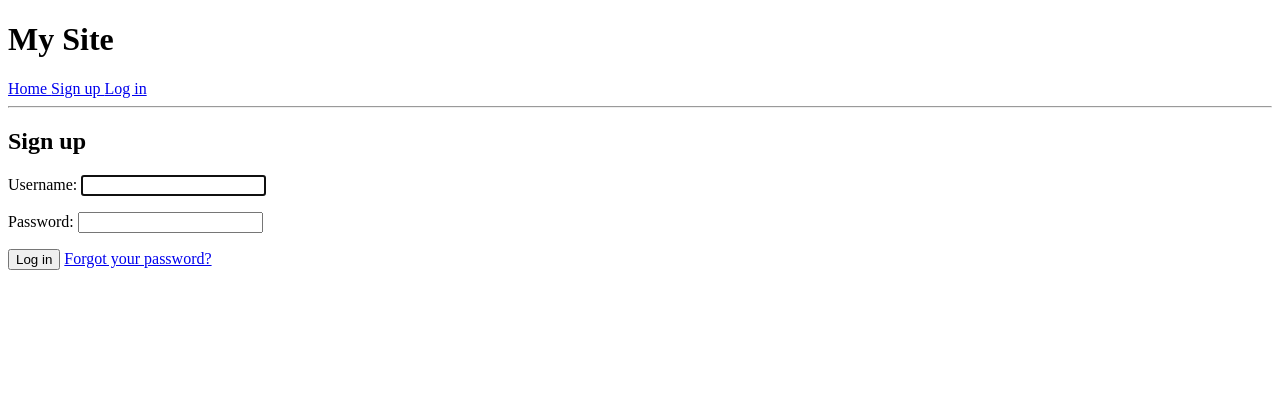
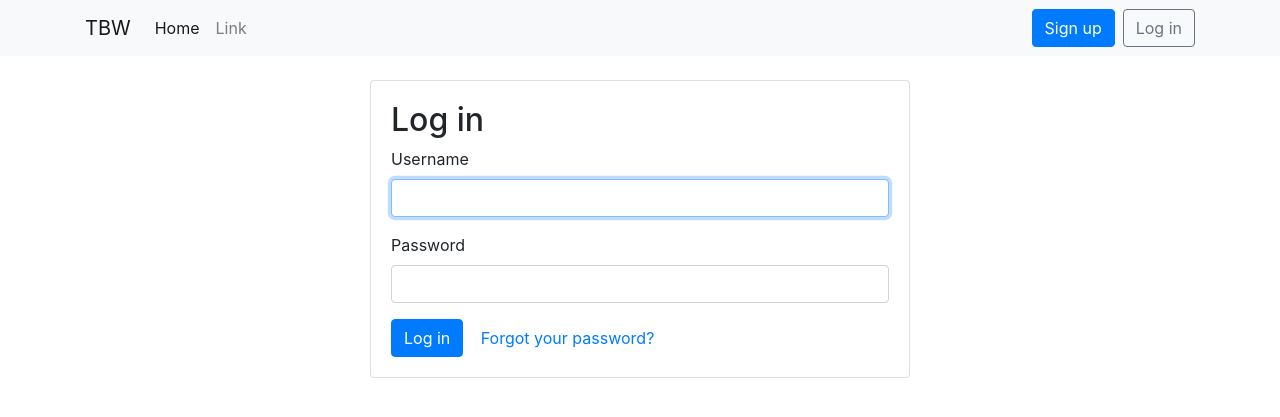
Before and after one commit to gauravj49/tbp, a Django app: page /accounts/login/ in a window 1280 px wide. Shown: the top 417 px of the page. Run offline with Django 3.2, Linux system fonts and the light colour scheme; some libraries are stand-ins or nearby versions.

Commit message:
basic setup for user login, logout and authentication

```diff
--- a/tumworkbench/templates/base.html
+++ b/tumworkbench/templates/base.html
@@ -1,29 +1,83 @@
-<!DOCTYPE html>
+<!doctype html>
 <html lang="en">
   <head>
-  <meta charset="UTF-8">
-  <title>{% block title %}TranslaTUM Bioinformatics Workbench{% endblock %}</title>
+    <!-- Required meta tags -->
+    <meta charset="utf-8">
+    <meta name="viewport" content="width=device-width, initial-scale=1, shrink-to-fit=no">
+
+    <!-- Bootstrap CSS -->
+    <link rel="stylesheet" href="https://stackpath.bootstrapcdn.com/bootstrap/4.5.0/css/bootstrap.min.css" integrity="sha384-9aIt2nRpC12Uk9gS9baDl411NQApFmC26EwAOH8WgZl5MYYxFfc+NcPb1dKGj7Sk" crossorigin="anonymous">
+
+    {% comment %} Set the title {% endcomment %}
+    <title>{% block title %} TranslaTUM Bioinformatics Workbench {% endblock %}</title>
+
+    {% comment %} Hide asterix and error list style to none {% endcomment %}
+    <style type="text/css">
+      .asteriskField {
+        display: none;
+      }
+      form .alert ul li {
+        list-style: none;
+      }
+      form .alert ul {
+        padding: 0;
+        margin: 0;
+      }
+    </style>
   </head>
+
   <body>
-  <!--  -->
-  <header>
-    <h1>My Site</h1>
-      <a href="{% url 'home' %}">Home </a>
+    <nav class="navbar navbar-expand-lg navbar-light bg-light mb-4">
+      <div class="container">
+        <a class="navbar-brand" href="{% url 'home' %}">TBW</a>
+        <button class="navbar-toggler" type="button" data-toggle="collapse" data-target="#navbarSupportedContent" aria-controls="navbarSupportedContent" aria-expanded="false" aria-label="Toggle navigation">
+          <span class="navbar-toggler-icon"></span>
+        </button>
+
+        <div class="collapse navbar-collapse" id="navbarSupportedContent">
+          <ul class="navbar-nav mr-auto">
+            <li class="nav-item active">
+              <a class="nav-link" href="{% url 'home' %}">Home <span class="sr-only">(current)</span></a>
+            </li>
+            <li class="nav-item">
+              <a class="nav-link" href="#">Link</a>
+            </li>
+          </ul>
+          {% comment %} Add a dropdown {% endcomment %}
           {% if user.is_authenticated %}
-        <a href="{% url 'password_change' %}">Change password </a>
-        <a href="{% url 'logout' %}">Log out </a>
-        <strong> You are logged in as {{ user.username }} </strong>
+            <ul class="navbar-nav">
+              <li class="nav-item dropdown">
+                <a class="nav-link dropdown-toggle" href="#" id="navbarDropdown" role="button" data-toggle="dropdown" aria-haspopup="true" aria-expanded="false">
+                  {{ user.username }}
+                </a>
+                <div class="dropdown-menu dropdown-menu-right" aria-labelledby="navbarDropdown">
+                  <a class="dropdown-item" href="{% url 'password_change' %}">Change password </a>
+                  <div class="dropdown-divider"></div>
+                  <a class="dropdown-item" href="{% url 'logout' %}">Log out </a>
+                </div>
+              </li>
+            </ul>
           {% else %}
-        <a href="{% url 'signup' %}">Sign up </a>
-        <a href="{% url 'login' %}">Log in </a>
+            <form class="form-inline my-2 my-lg-0">
+              <a href="{% url 'signup' %}" class="btn btn-primary mr-2"> Sign up </a>
+              <a href="{% url 'login'  %}" class="btn btn-outline-secondary"> Log in  </a>
+            </form>
           {% endif %}
-    <hr>
-  </header>
+        </div>
+      </div>
+    </nav>
 
+    {% comment %} Main Body {% endcomment %}
+    <div class="container">
       <main>
         {% block content %}
         {% endblock %}
       </main>
-
+    </div>
+    <!-- Optional JavaScript -->
+    <!-- jQuery first, then Popper.js, then Bootstrap JS -->
+    <script src="https://code.jquery.com/jquery-3.5.1.slim.min.js" integrity="sha384-DfXdz2htPH0lsSSs5nCTpuj/zy4C+OGpamoFVy38MVBnE+IbbVYUew+OrCXaRkfj" crossorigin="anonymous"></script>
+    <script src="https://cdn.jsdelivr.net/npm/popper.js@1.16.0/dist/umd/popper.min.js" integrity="sha384-Q6E9RHvbIyZFJoft+2mJbHaEWldlvI9IOYy5n3zV9zzTtmI3UksdQRVvoxMfooAo" crossorigin="anonymous"></script>
+    <script src="https://stackpath.bootstrapcdn.com/bootstrap/4.5.0/js/bootstrap.min.js" integrity="sha384-OgVRvuATP1z7JjHLkuOU7Xw704+h835Lr+6QL9UvYjZE3Ipu6Tp75j7Bh/kR0JKI" crossorigin="anonymous"></script>
   </body>
 </html>
--- a/tumworkbench/templates/registration/login.html
+++ b/tumworkbench/templates/registration/login.html
@@ -1,11 +1,22 @@
 {% extends 'base.html' %}
 
+{% load widget_tweaks %}
+{% load crispy_forms_tags %}
+
 {% block content %}
-  <h2>Sign up</h2>
-  <form method="post">
-    {% csrf_token %}
-    {{ form.as_p }}
-    <button type="submit">Log in</button>
-    <a href="{% url 'password_reset' %}"> Forgot your password? </a>
-  </form>
+  <div class="row justify-content-center">
+    <div class="col-6">
+      <div class="card">
+      <div class="card-body">
+          <h2>Log in</h2>
+          <form method="post" novalidate>
+            {% csrf_token %}
+            {{ form|crispy }}
+            <button type="submit" class="btn btn-primary">Log in</button>
+            <a href="{% url 'password_reset' %}" class="btn btn-link"> Forgot your password? </a>
+          </form>
+        </div>
+      </div>
+    </div>
+  </div>
 {% endblock %}
--- a/tumworkbench/templates/registration/password_change_form.html
+++ b/tumworkbench/templates/registration/password_change_form.html
@@ -1,10 +1,10 @@
 {% extends 'base.html' %}
 
 {% block content %}
-  <h2>Change passowrd</h2>
+  <h2>Change password</h2>
   <form method="post">
     {% csrf_token %}
     {{ form.as_p }}
-    <button type="submit">Log in</button>
+    <button type="submit">Save</button>
   </form>
 {% endblock %}
--- a/tumworkbench/tumworkbench/settings.py
+++ b/tumworkbench/tumworkbench/settings.py
@@ -39,6 +39,8 @@ INSTALLED_APPS = [
     'django.contrib.staticfiles',
 
     # Third party apps
+    'crispy_forms',
+    'widget_tweaks',
 
     # User defined apps
     'tumworkbench.userinfo',
@@ -55,6 +57,8 @@ MIDDLEWARE = [
 ]
 
 ROOT_URLCONF = 'tumworkbench.urls'
+
+CRISPY_TEMPLATE_PACK = 'bootstrap4'
 
 TEMPLATES = [
     {
--- a/tumworkbench/tumworkbench/userinfo/views.py
+++ b/tumworkbench/tumworkbench/userinfo/views.py
@@ -1,6 +1,7 @@
 from django.shortcuts import render, redirect
 from django.contrib.auth.models import User
 from django.contrib.auth.forms import UserCreationForm
+from django.contrib.auth.decorators import login_required
 
 # Create your views here.
 def home(request):
```
Also changed, not shown: tumworkbench/db.sqlite3. Lines whose indentation alone changed are shown as unchanged.
